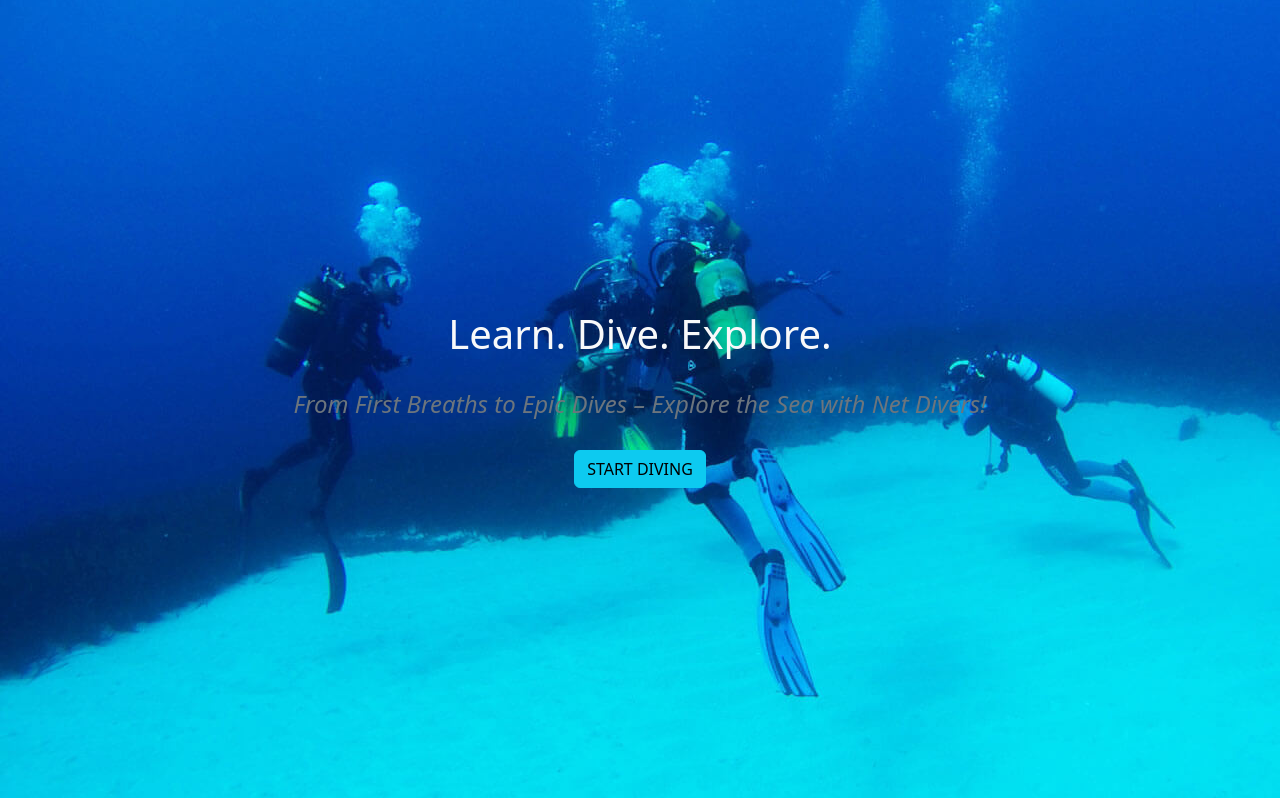
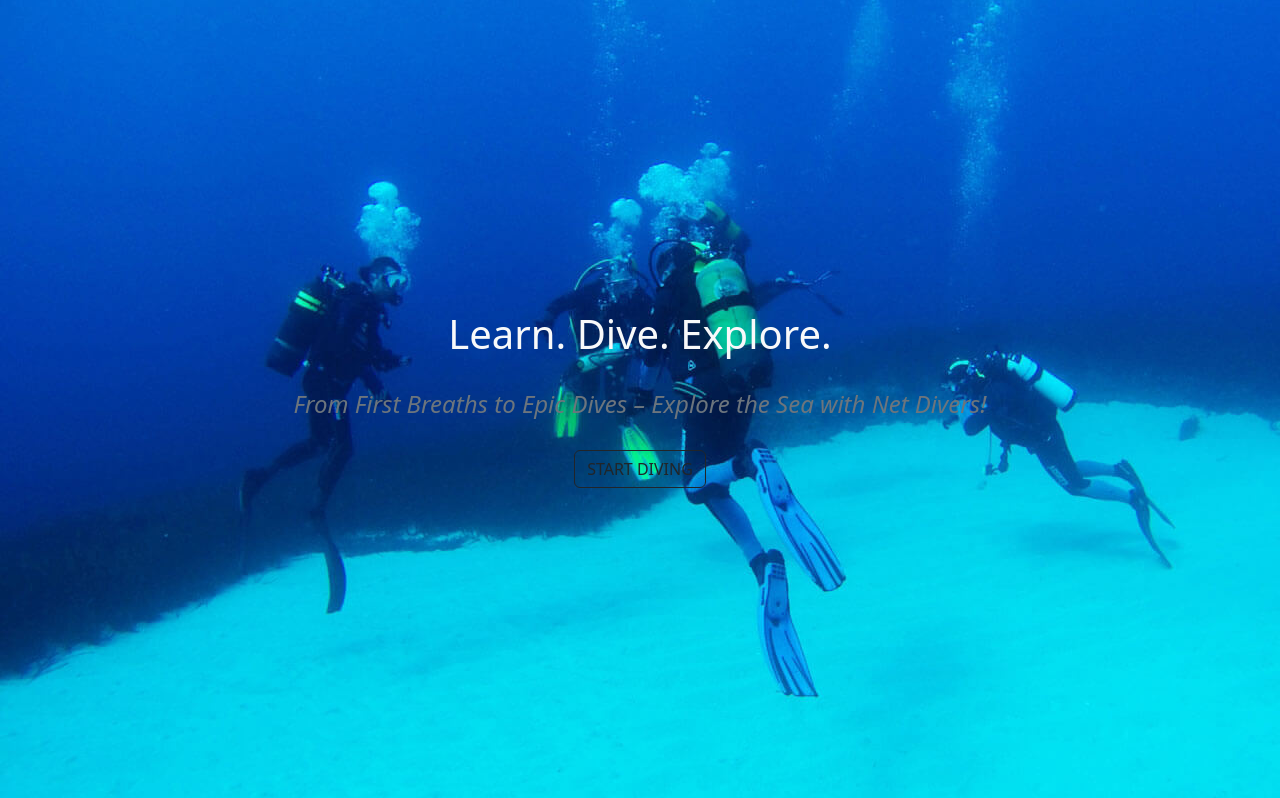
Before and after one commit to parides55/net-divers-flask-i18next, a Flask app: page / in a window 1280 px wide. Shown: the part 57-855 px from the top of the page. Run offline with Flask 3, Linux system fonts and the light colour scheme.

Commit message:
change th estyle of the CTA button

```diff
--- a/templates/index.html
+++ b/templates/index.html
@@ -9,7 +9,7 @@
                     <br>
                     <h4 class="text-secondary fst-italic animate__animated animate__fadeInLeft animate__delay-1s">{{ _('From First Breaths to Epic Dives – Explore the Sea with Net Divers!') }}</h4>
                     <br>
-                    <a class="btn btn-info cta-btn animate__animated animate__fadeInUp" href="{{ url_for('secondary') }}">{{ _('START DIVING') }}</a>
+                    <a class="btn btn-outline-dark cta-btn animate__animated animate__fadeInUp" href="{{ url_for('secondary') }}">{{ _('START DIVING') }}</a>
                 </div>
             </div>
         </div>
```
